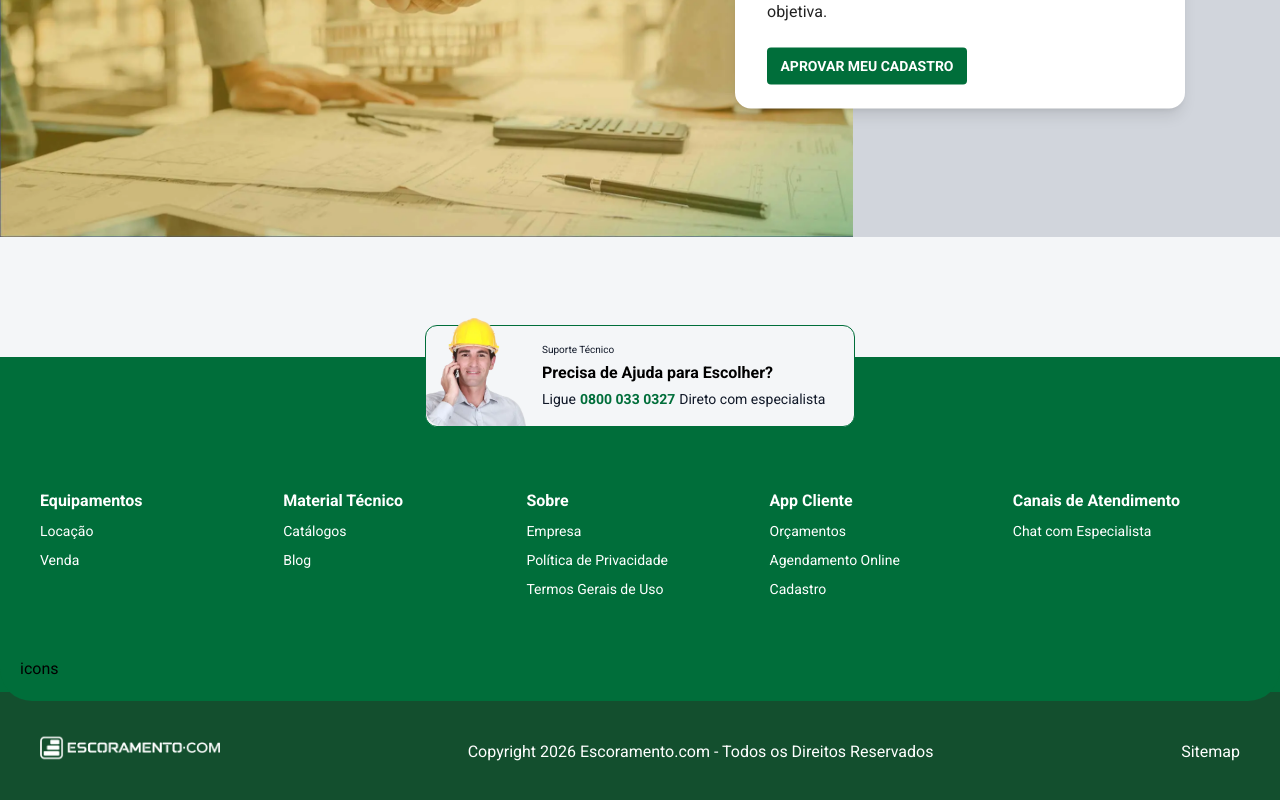
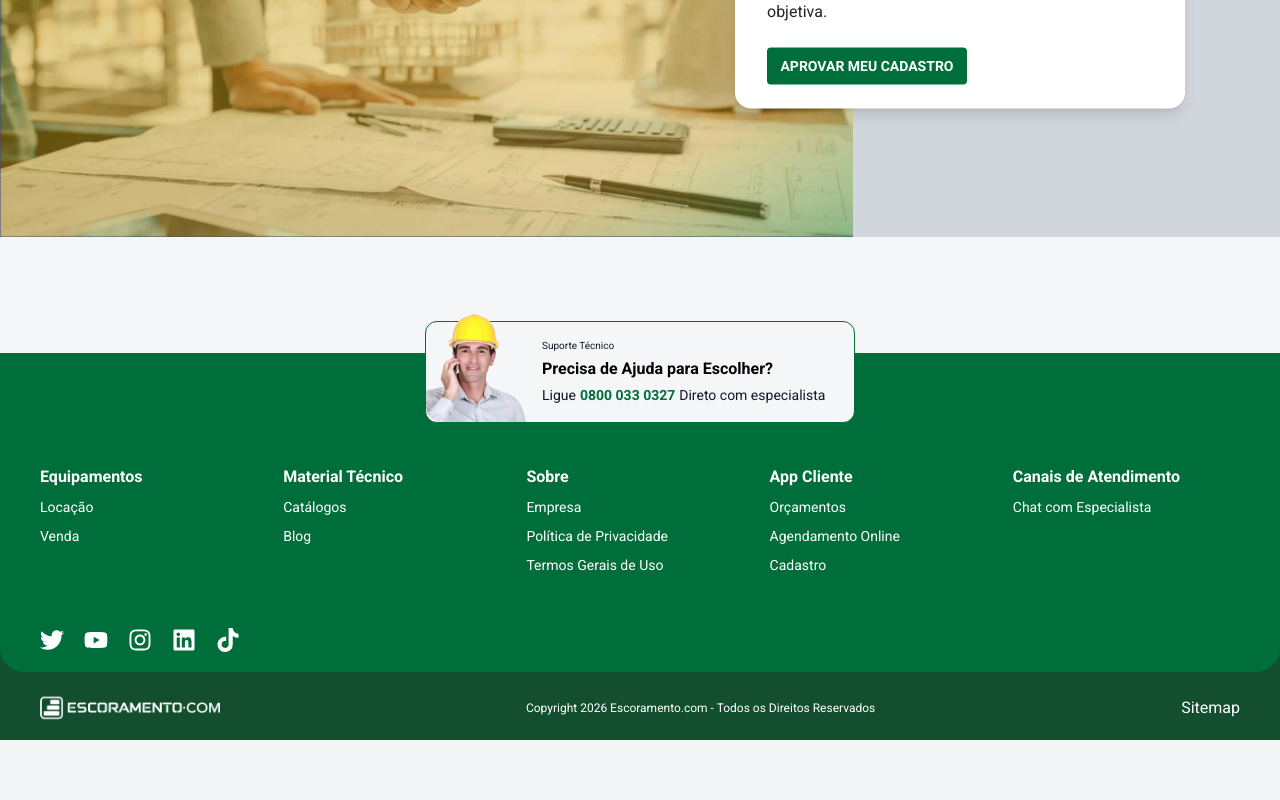
Before and after one commit to andrelucca99/desafio_front, a Next.js app: page / in a window 1280 px wide. Shown: the part 4124-4924 px from the top of the page. After the commit the page ends 4864 px from the top, so only its background shows below. Built offline with nearby package versions, Linux system fonts and the light colour scheme.

Commit message:
style: add resposividade e estilos do componente

```diff
--- a/package.json
+++ b/package.json
@@ -12,7 +12,8 @@
     "@heroicons/react": "^2.2.0",
     "next": "16.1.6",
     "react": "19.2.3",
-    "react-dom": "19.2.3"
+    "react-dom": "19.2.3",
+    "react-icons": "^5.5.0"
   },
   "devDependencies": {
     "@tailwindcss/postcss": "^4",
--- a/src/components/Footer/index.tsx
+++ b/src/components/Footer/index.tsx
@@ -2,10 +2,12 @@ import Image from "next/image";
 import logoFooter from "../../assets/logo_footer.png";
 import imgSuporte from "../../assets/suporte.png";
 import ListMenuFooter from "../ListMenuFooter";
+import { FaInstagram, FaLinkedin, FaTiktok, FaTwitter, FaYoutube } from "react-icons/fa";
 
 export default function Footer() {
   return (
-    <footer className="w-full bg-[#006E3A] relative">
+    <footer className="w-full bg-[#134F2E] relative">
+      <div className="absolute -top-1 w-full bg-[#006E3A] rounded-b-3xl relative">
         <div className="w-[90%] max-w-[430px] h-auto bg-[#F4F6F8] absolute -top-8 left-1/2 transform -translate-x-1/2 z-20 rounded-[12px] border border-[#006E3A] flex items-center p-4">
           {imgSuporte && (
             <Image
@@ -16,10 +18,10 @@ export default function Footer() {
               height={100}
             />
           )}
-        <div className="flex flex-col justify-between gap-1 relative sm:pl-25 text-left text-[14px] text-gray-900">
-          <p className="text-[10px]">Suporte Técnico</p>
+          <div className="flex flex-col justify-between gap-1 relative sm:pl-25 text-left text-[14px] text-gray-900 text-right md:text-left">
+            <p className="text-[10px] first:text-left">Suporte Técnico</p>
             <p className="font-bold text-[16px] text-black">Precisa de Ajuda para Escolher?</p>
-          <p className="w-full flex gap-1">
+            <p className="w-full flex flex-col md:flex-row gap-1">
               <span>Ligue</span>
               <span className="text-[#006E3A] font-bold">0800 033 0327</span>
               <span>Direto com especialista</span>
@@ -27,8 +29,8 @@ export default function Footer() {
           </div>
         </div>
 
-      <div className="w-full px-10 py-8 mt-25">
-        <div className="grid grid-cols-1 sm:grid-cols-3 md:grid-cols-5 gap-4 text-white items-start">
+        <div className="w-full px-10 py-8">
+          <div className="grid grid-cols-1 sm:grid-cols-3 md:grid-cols-5 gap-4 text-white items-start mt-30 md:mt-20">
             <ListMenuFooter
               title="Equipamentos"
               items={["Locação", "Venda"]}
@@ -55,13 +57,18 @@ export default function Footer() {
             />
           </div>
         </div>
-      <div className="absolute top-70 w-full rounded-b-4xl p-5 bg-[#006E3A]">
-        icons
+        <div className="w-full px-10 py-5 flex items-center gap-5">
+          <FaTwitter className="w-6 h-6 text-white" />
+          <FaYoutube className="w-6 h-6 text-white" />
+          <FaInstagram className="w-6 h-6 text-white" />
+          <FaLinkedin className="w-6 h-6 text-white" />
+          <FaTiktok className="w-6 h-6 text-white" />
         </div>
-      <div className="w-full flex items-end justify-between p-10 text-white bg-[#134F2E] mt-15">
+      </div>
+      <div className="w-full flex flex-col gap-3 md:flex-row text-center items-center justify-between py-4 px-10 text-white">
         <Image src={logoFooter} alt="" width={180} height={30} />
-        <p>Copyright 2026 Escoramento.com - Todos os Direitos Reservados</p>
-        <span>Sitemap</span>
+        <p className="text-[12px]">Copyright 2026 Escoramento.com - Todos os Direitos Reservados</p>
+        <span className="hover:border-b-1 hover:border-white hover:cursor-pointer">Sitemap</span>
       </div>
     </footer>
   );
```
Also changed, not shown: 1 other file (tests, documents, lock files or other folders). Lines whose indentation alone changed are shown as unchanged.
